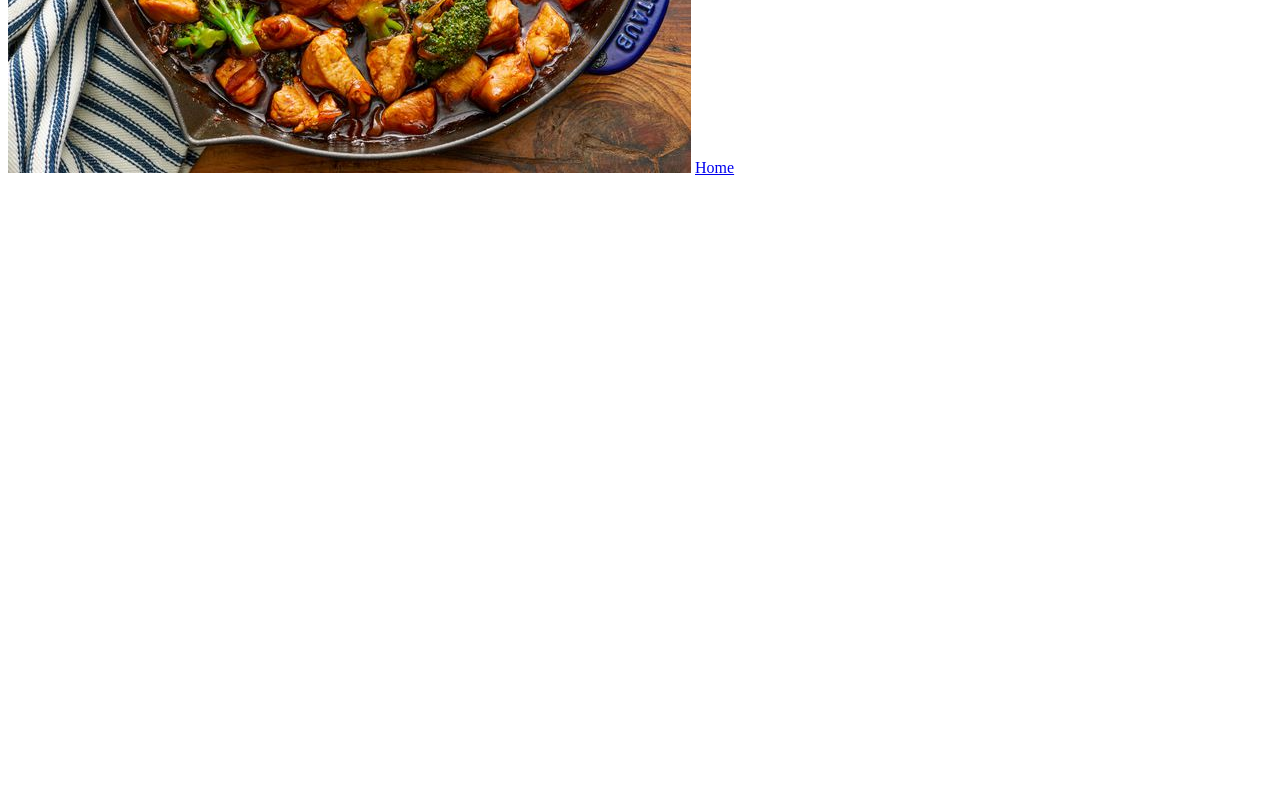
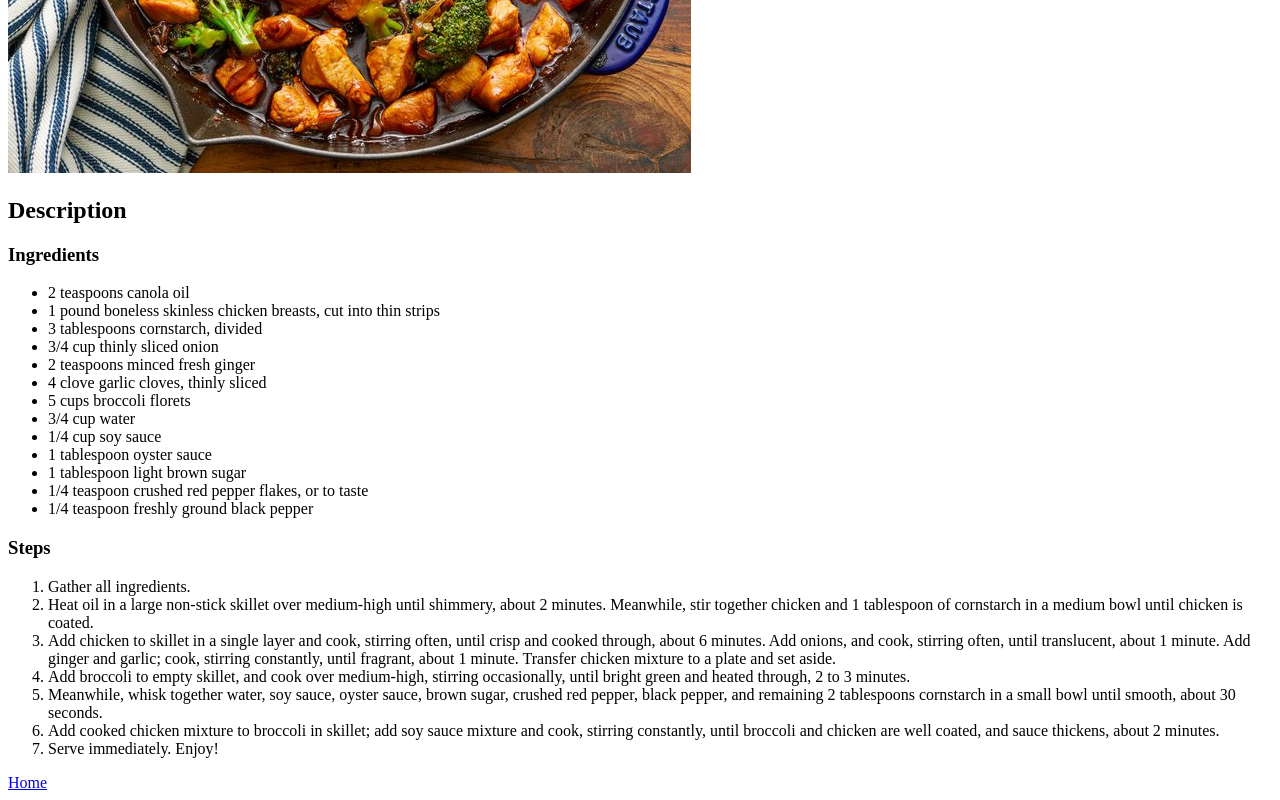
Before and after one commit to johnyb115/odin-recipes, a plain HTML site: page recipes/chicken_stirfy.html in a window 1280 px wide. Shown: the part 419-1219 px from the top of the page. Before the commit the page ends 800 px from the top, so only its background shows below. Drawn offline with Linux system fonts and the light colour scheme; files whose address does not match are found by name.

Commit message:
New files with recipes
Added three recipes in total, pure HTML, no CSS

```diff
--- a/recipes/chicken_stirfy.html
+++ b/recipes/chicken_stirfy.html
@@ -8,6 +8,34 @@
 <body>
     <h1>Chicken Stir-fry</h1>
     <img src="./images/fry.jpg" alt="Pan with broccoli stir fry">
+    <h2>Description</h2>
+    <h3>Ingredients</h3>
+    <ul>
+        <li>2 teaspoons canola oil</li>
+        <li>1 pound boneless skinless chicken breasts, cut into thin strips</li>
+        <li>3 tablespoons cornstarch, divided</li>
+        <li>3/4 cup thinly sliced onion</li>
+        <li>2 teaspoons minced fresh ginger</li>
+        <li>4 clove garlic cloves, thinly sliced</li>
+        <li>5 cups broccoli florets</li>
+        <li>3/4 cup water</li>
+        <li>1/4 cup soy sauce</li>
+        <li>1 tablespoon oyster sauce</li>
+        <li>1 tablespoon light brown sugar</li>
+        <li>1/4 teaspoon crushed red pepper flakes, or to taste</li>
+        <li>1/4 teaspoon freshly ground black pepper</li>
+    </ul>
+
+    <h3>Steps</h3>
+    <ol>
+        <li>Gather all ingredients. </li>
+        <li>Heat oil in a large non-stick skillet over medium-high until shimmery, about 2 minutes. Meanwhile, stir together chicken and 1 tablespoon of cornstarch in a medium bowl until chicken is coated. </li>
+        <li> Add chicken to skillet in a single layer and cook, stirring often, until crisp and cooked through, about 6 minutes. Add onions, and cook, stirring often, until translucent, about 1 minute. Add ginger and garlic; cook, stirring constantly, until fragrant, about 1 minute. Transfer chicken mixture to a plate and set aside. </li>
+        <li> Add broccoli to empty skillet, and cook over medium-high, stirring occasionally, until bright green and heated through, 2 to 3 minutes. </li>
+        <li> Meanwhile, whisk together water, soy sauce, oyster sauce, brown sugar, crushed red pepper, black pepper, and remaining 2 tablespoons cornstarch in a small bowl until smooth, about 30 seconds. </li>
+        <li> Add cooked chicken mixture to broccoli in skillet; add soy sauce mixture and cook, stirring constantly, until broccoli and chicken are well coated, and sauce thickens, about 2  minutes. </li>
+        <li> Serve immediately. Enjoy! </li>
+    </ol>
     <a href="../index.html">Home</a>
 
 </body>
```
Also changed, not shown: index.html (+6 -1 lines), recipes/taquitos.html (added, +32 -0 lines), images/salsaverde.jpeg (added), images/taquito.jpeg (added), recipes/salsaverde.html (added).
